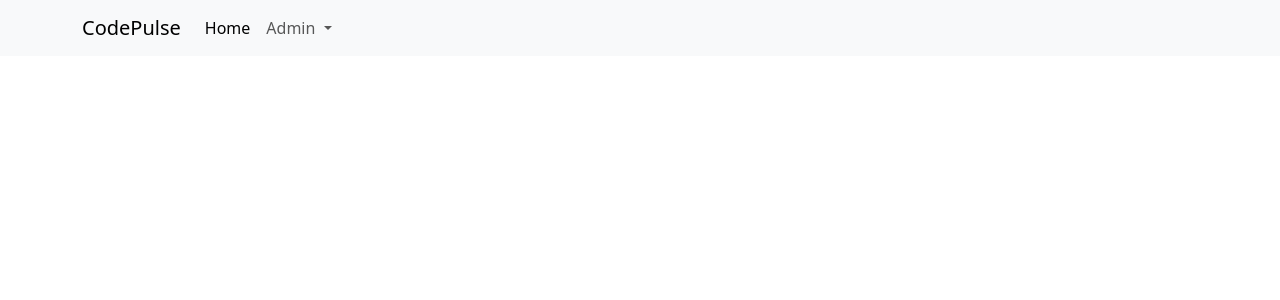
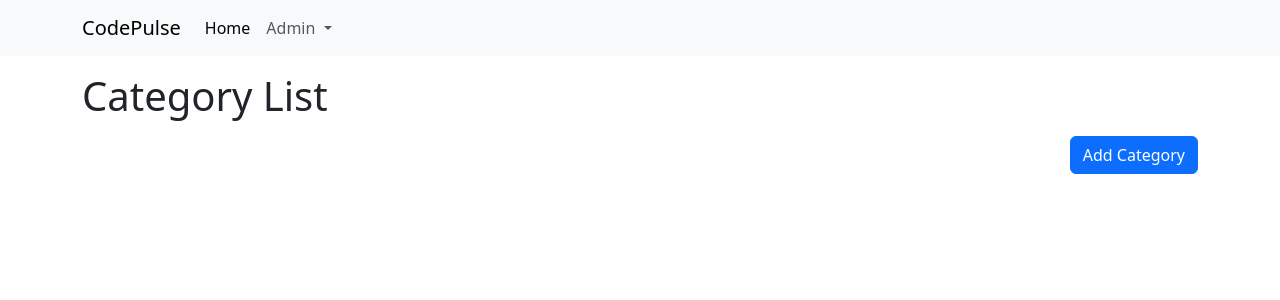
Before and after one commit to RamyaaU/CodePulse, an Angular app in the folder UI/CodePulse/: page /admin/categories in a window 1280 px wide. Before the commit this address led to /. Shown: the top 300 px of the page. Built offline with nearby package versions, Linux system fonts and the light colour scheme.

Commit message:
created categories list component

```diff
--- a/UI/CodePulse/src/app/app-routing.module.ts
+++ b/UI/CodePulse/src/app/app-routing.module.ts
@@ -1,7 +1,13 @@
 import { NgModule } from '@angular/core';
 import { RouterModule, Routes } from '@angular/router';
+import { CategoryListComponent } from './features/category/category-list/category-list.component';
 
-const routes: Routes = [];
+const routes: Routes = [
+  {
+    path: 'admin/categories',
+    component: CategoryListComponent
+  }
+];
 
 @NgModule({
   imports: [RouterModule.forRoot(routes)],
--- a/UI/CodePulse/src/app/core/components/navbar/navbar.component.html
+++ b/UI/CodePulse/src/app/core/components/navbar/navbar.component.html
@@ -14,7 +14,7 @@
               Admin
             </a>
             <ul class="dropdown-menu">
-              <li><a class="dropdown-item" href="#">Categories</a></li>
+              <li><a class="dropdown-item" routerLink="/admin/categories">Categories</a></li>
             </ul>
           </li>
         </ul>
--- a/UI/CodePulse/src/app/features/category/category-list/category-list.component.html
+++ b/UI/CodePulse/src/app/features/category/category-list/category-list.component.html
@@ -1 +1,8 @@
-<p>category-list works!</p>
+<div class="container">
+
+    <h1 class="mt-3">Category List</h1>
+
+    <div class="d-flex justify-content-end mt-3">
+        <a href="" class="btn btn-primary">Add Category</a>
+    </div>
+</div>
```
